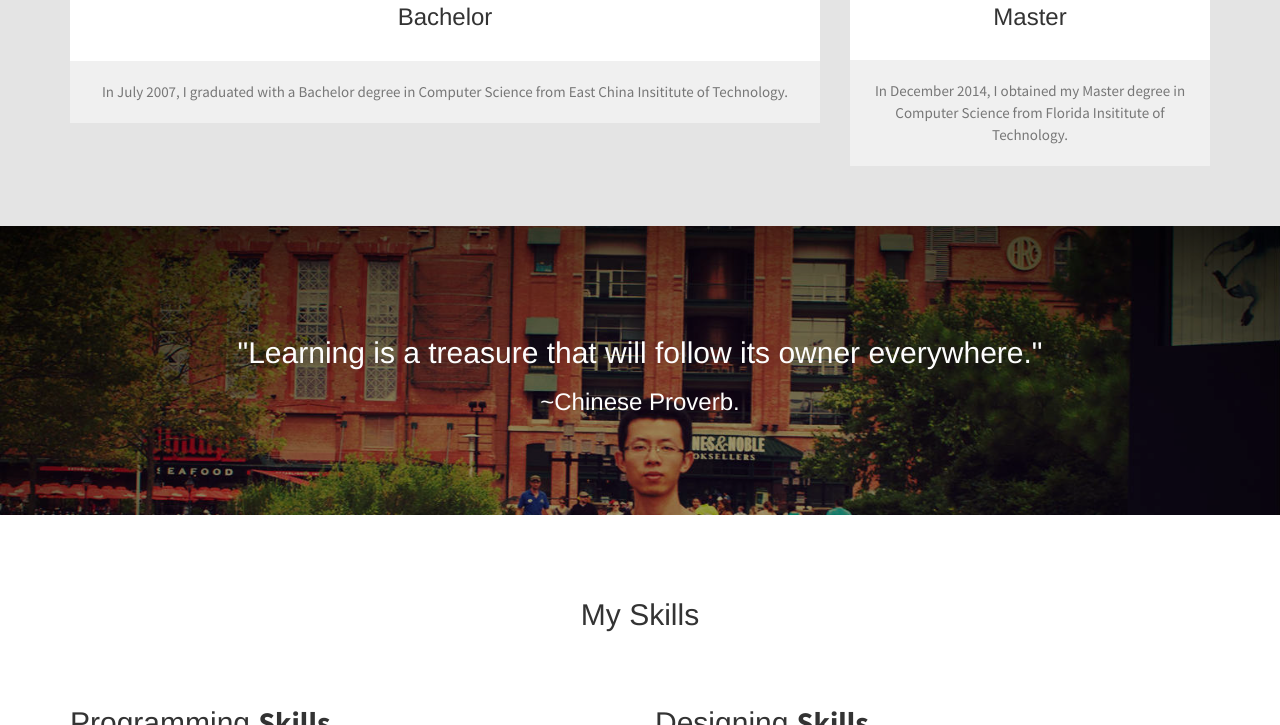
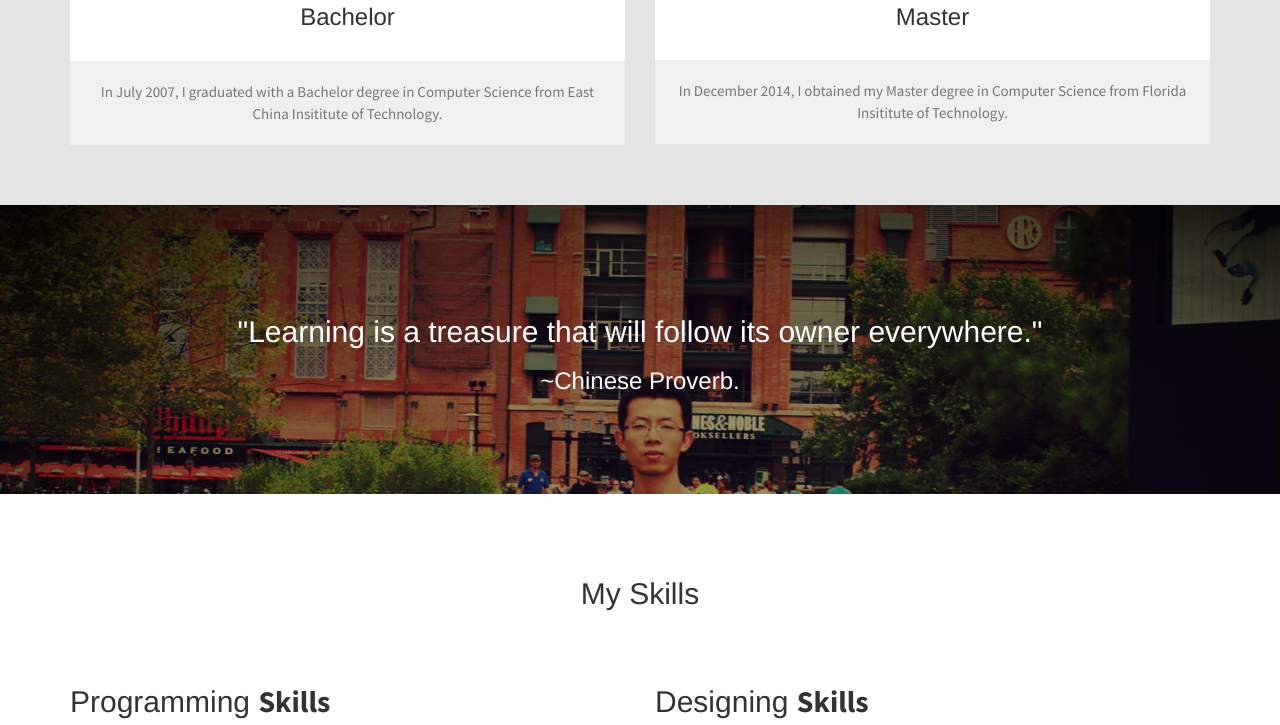
Before and after one commit to roccia/myPortfolio, a plain HTML site: page index.html in a window 1280 px wide. Shown: the part 1114-1839 px from the top of the page. Drawn offline with Linux system fonts and the light colour scheme.

Commit message:
resize column

```diff
--- a/index.html
+++ b/index.html
@@ -107,7 +107,7 @@
             </div>
             <div class="row">
                 <!-- item -->
-                <div class="col-md-8 text-center tileBox">
+                <div class="col-md-6 text-center tileBox">
                    <div class="txtHead">  <img src="images/logo1.jpg"  width="58" />
                   <h3>Bachelor</h3></div>
                     <p>In July 2007, I graduated with a Bachelor degree in Computer Science from East China Insititute of Technology. </p>
@@ -115,7 +115,7 @@
                 <!-- end: -->
 
                 <!-- item -->
-                <div class="col-md-4 text-center tileBox">
+                <div class="col-md-6 text-center tileBox">
                     <div class="txtHead"> <img src="images/logo.png" width="58" />
                     <h3>Master</h3></div>
                   <p>In December 2014, I obtained my Master degree in Computer Science from Florida Insititute of Technology. </p>
```
